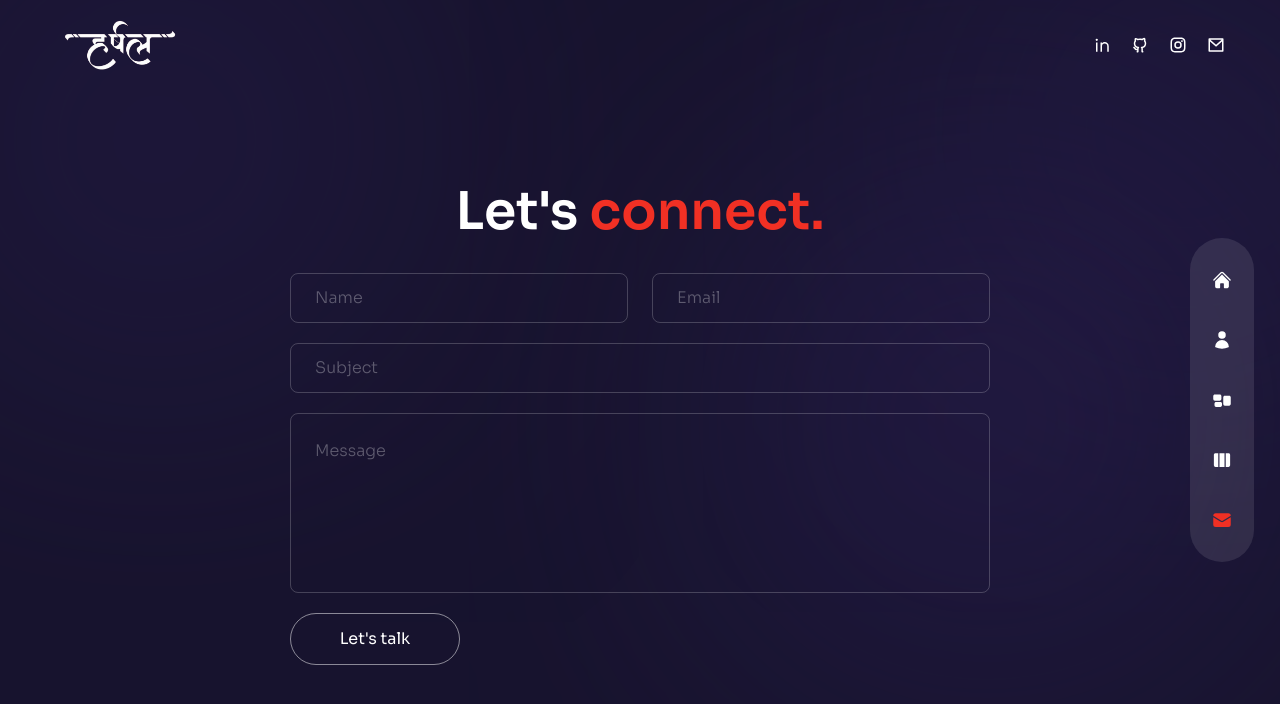
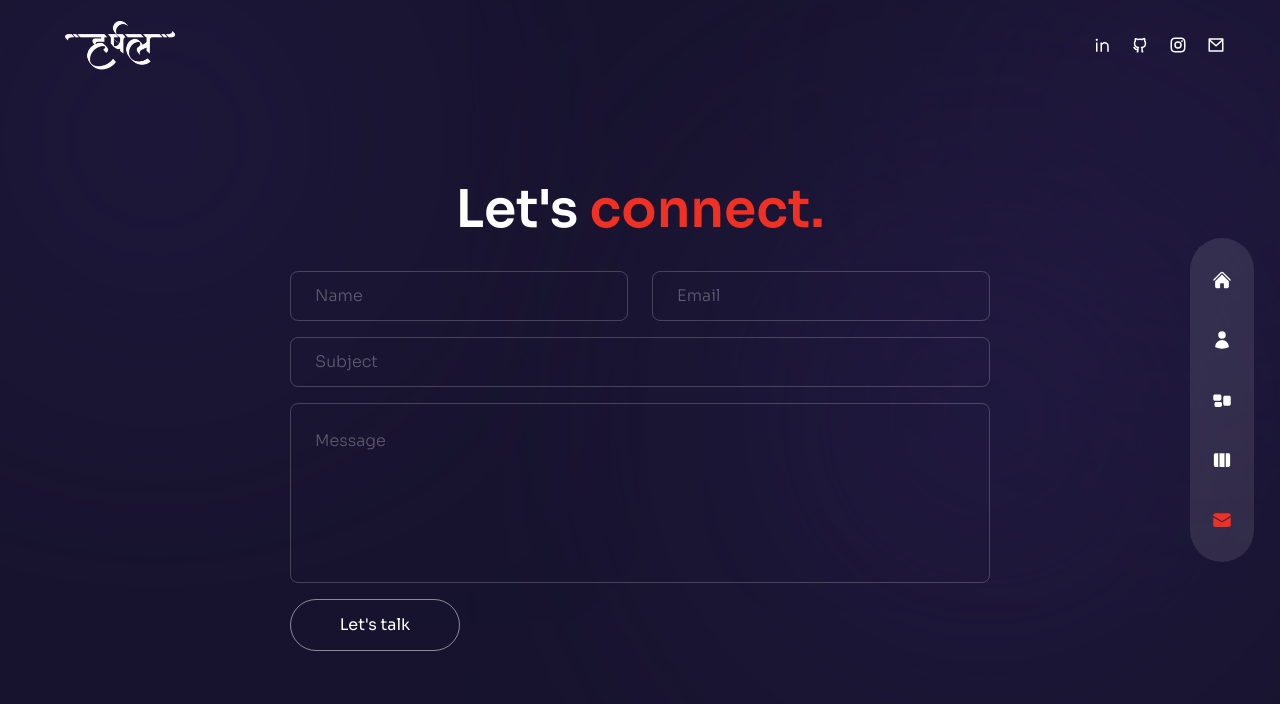
Before and after one commit to harshal0151/Portfolio-Harshal, a Next.js app: page /contact in a window 1280 px wide. Shown: the top 704 px of the page. Built offline with nearby package versions, Linux system fonts and the light colour scheme.

Commit message:
update contact page

```diff
--- a/pages/contact/index.js
+++ b/pages/contact/index.js
@@ -14,7 +14,7 @@ const Contact = () => {
             initial="hidden"
             animate="show"
             exit="hidden"
-            className="mt-12 h2 text-center mb-8"
+            className="mt-8 h2 text-center mb-8"
           >
             Let&apos;s <span className="text-accent">connect.</span>
           </motion.h2>
@@ -24,7 +24,7 @@ const Contact = () => {
            animate="show"
            exit='hidden'
 
-          className="flex-1 flex flex-col gap-5 w-full mx-auto">
+          className="flex-1 flex flex-col gap-4 w-full mx-auto">
             <div className="flex  gap-x-6 w-full">
               <input type="text" placeholder="name" className="input" />
               <input type="text" placeholder="email" className="input" />
```
